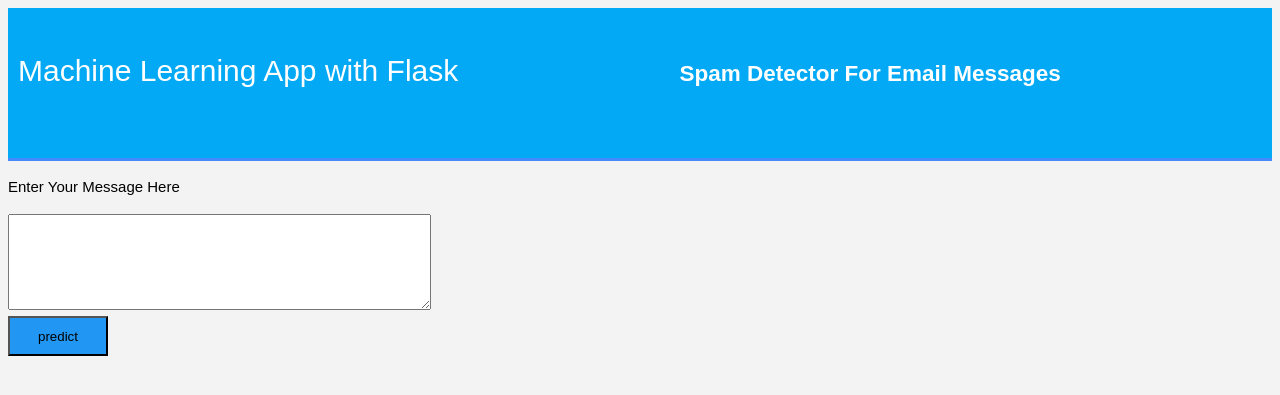
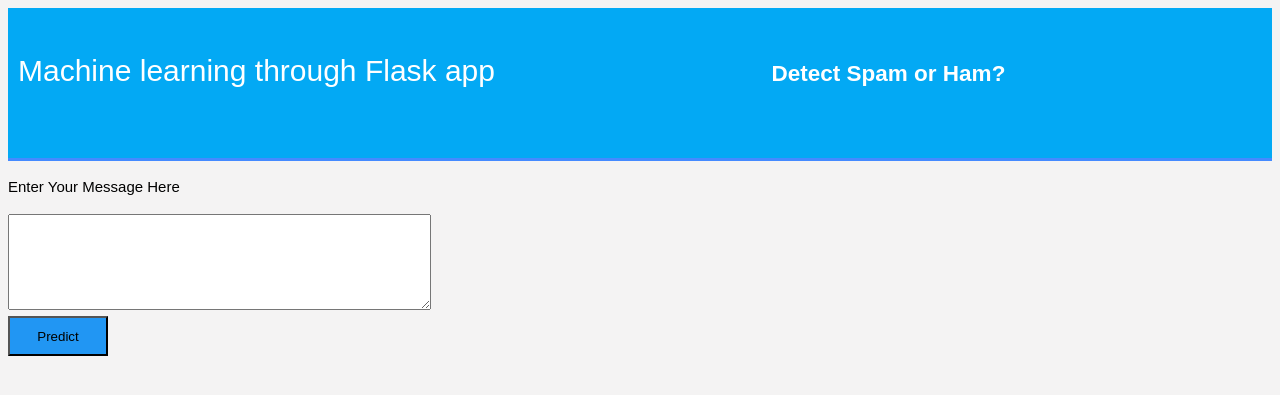
Before and after one commit to ChaudhariShubham/NLP-Model-Heroku, a Flask app: template templates/home.html in a window 1280 px wide. Shown: the top 395 px of the page. Run offline with Flask 2, Linux system fonts and the light colour scheme; the template is opened without the code that fills it, so the values that code supplies are empty; parts of the project's set-up code (start-up, migrations or seed data) failed here and were passed over.

Commit message:
Update home.html

```diff
--- a/templates/home.html
+++ b/templates/home.html
@@ -1,7 +1,7 @@
 <!DOCTYPE html>
 <html>
 <head>
-	<title>Home</title>
+	<title>Message Detection</title>
 	<!-- <link rel="stylesheet" type="text/css" href="../static/css/styles.css"> -->
 	<link rel="stylesheet" type="text/css" href="{{ url_for('static', filename='css/styles.css') }}">
 </head>
@@ -10,9 +10,9 @@
 	<header>
 		<div class="container">
 		<div id="brandname">
-			Machine Learning App with Flask
+			Machine learning through Flask app
 		</div>
-		<h2>Spam Detector For Email Messages</h2>
+		<h2>Detect Spam or Ham?</h2>
 
 	</div>
 	</header>
@@ -25,7 +25,7 @@
 		<textarea name="message" rows="6" cols="50"></textarea>
 		<br/>
 
-		<input type="submit" class="btn-info" value="predict">
+		<input type="submit" class="btn-info" value="Predict">
 
 	</form>
 
```
